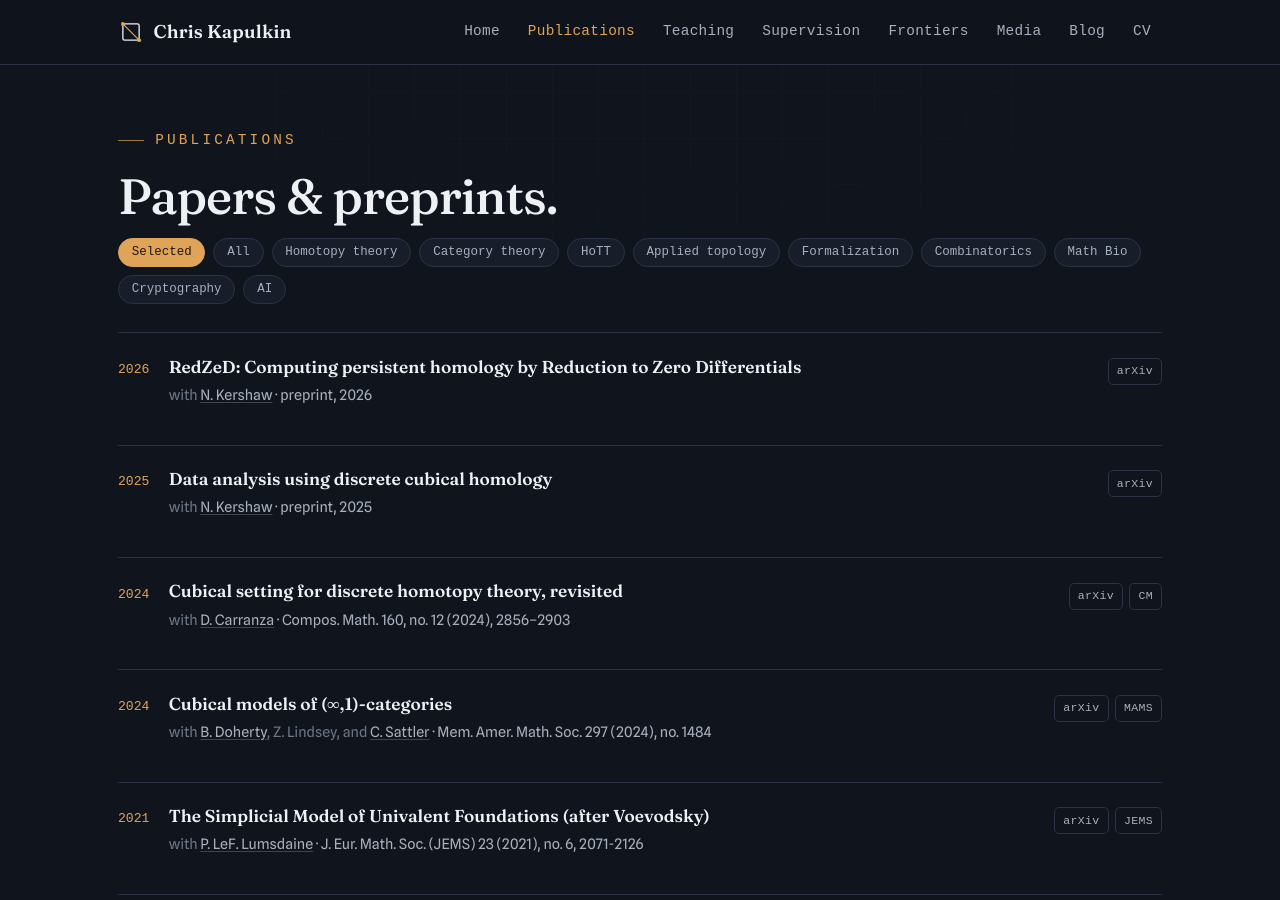
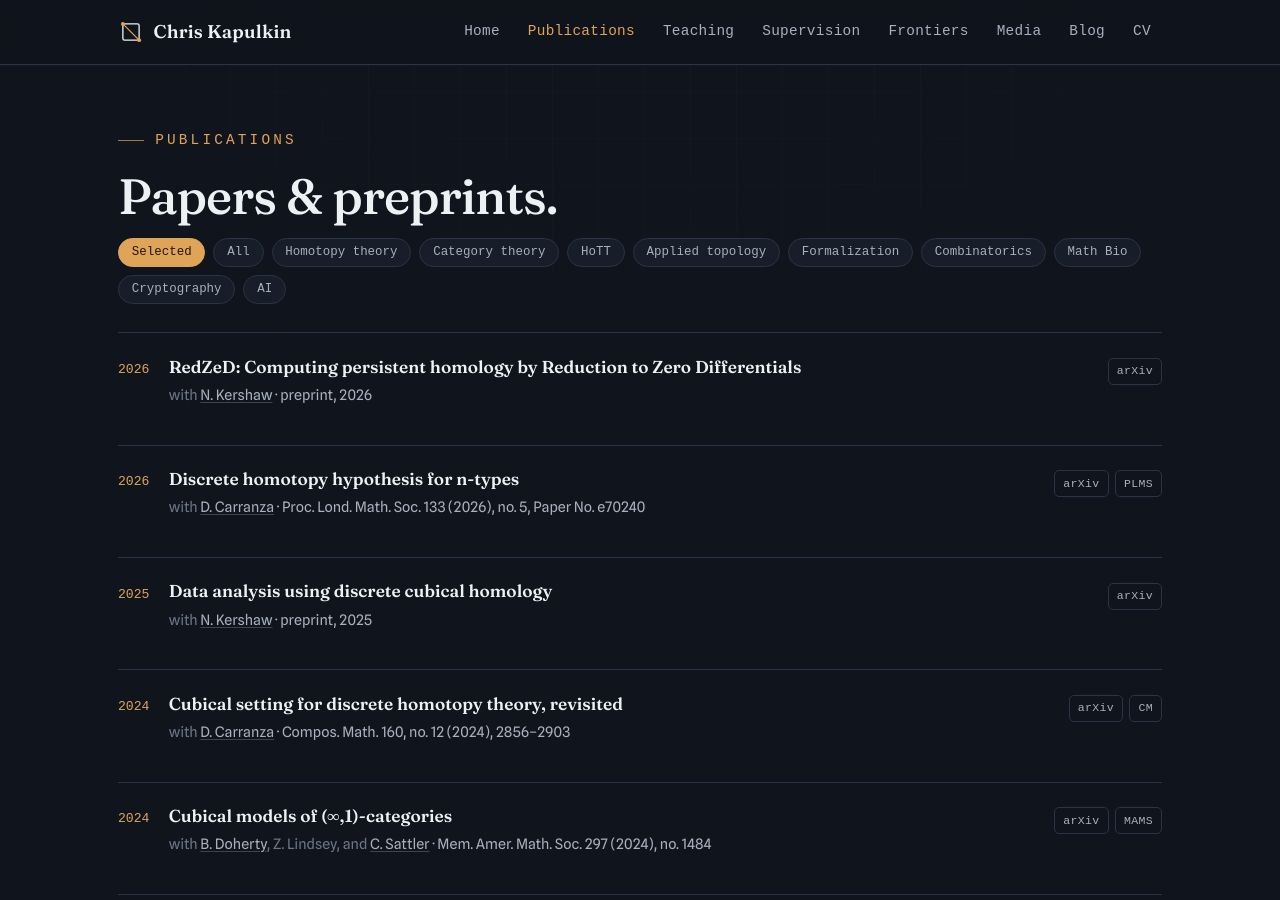
Before and after one commit to kkapulkin/kkapulkin.github.io, a Jekyll site: the page publications.html, which Jekyll copies as it is, in a window 1280 px wide and 900 px high. Built offline with Jekyll 4.4.1, drawn with Linux system fonts in a browser that asks for light colours; some web fonts are replaced.

Commit message:
Add Discrete homotopy hypothesis for n-types to Selected publications
Co-Authored-By: Claude Opus 5.5 <noreply@anthropic.com>

```diff
--- a/publications.html
+++ b/publications.html
@@ -82,7 +82,7 @@
         </div>
         <div class="links"><a class="tag" href="https://arxiv.org/abs/2606.00245">arXiv</a></div>
       </div>
-      <div class="pub" data-tags="homotopy combinatorics">
+      <div class="pub" data-tags="homotopy combinatorics sel">
         <span class="yr">2026</span>
         <div class="body">
           <h3>Discrete homotopy hypothesis for n-types</h3>
```
